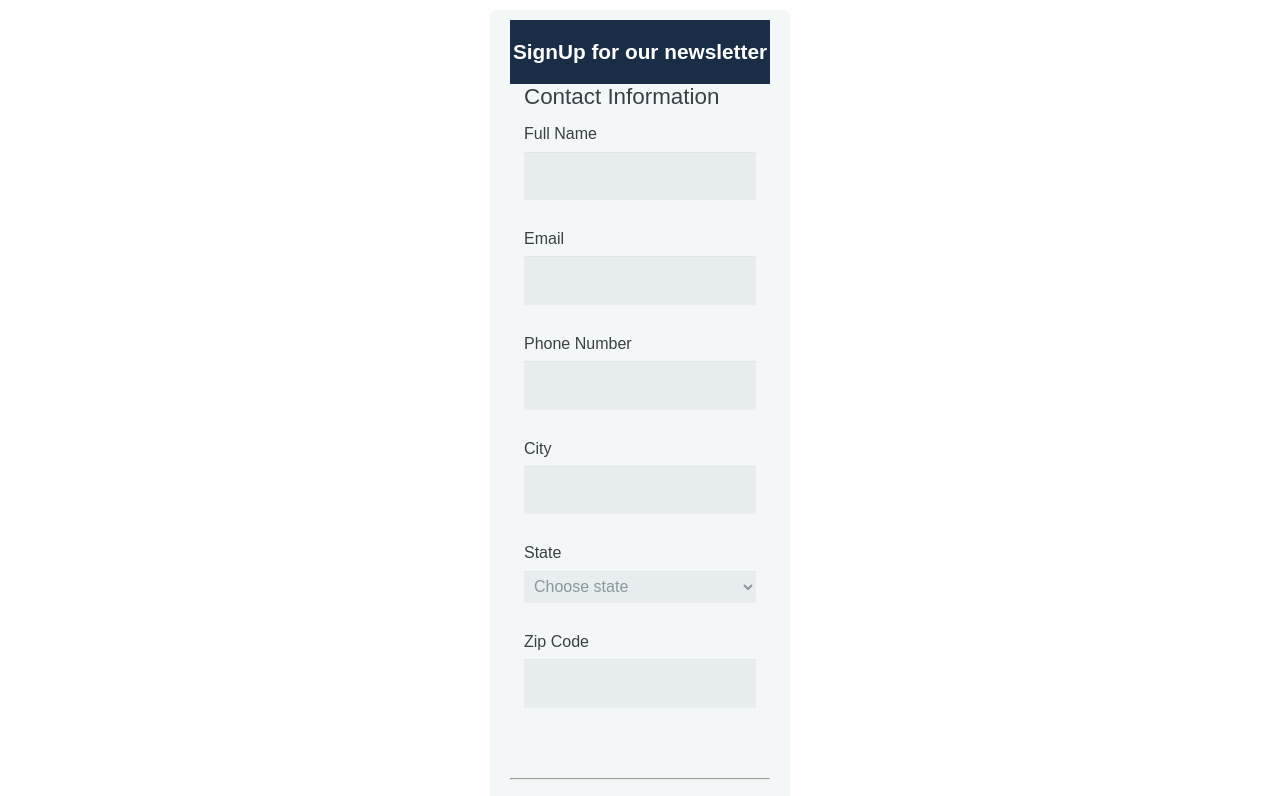
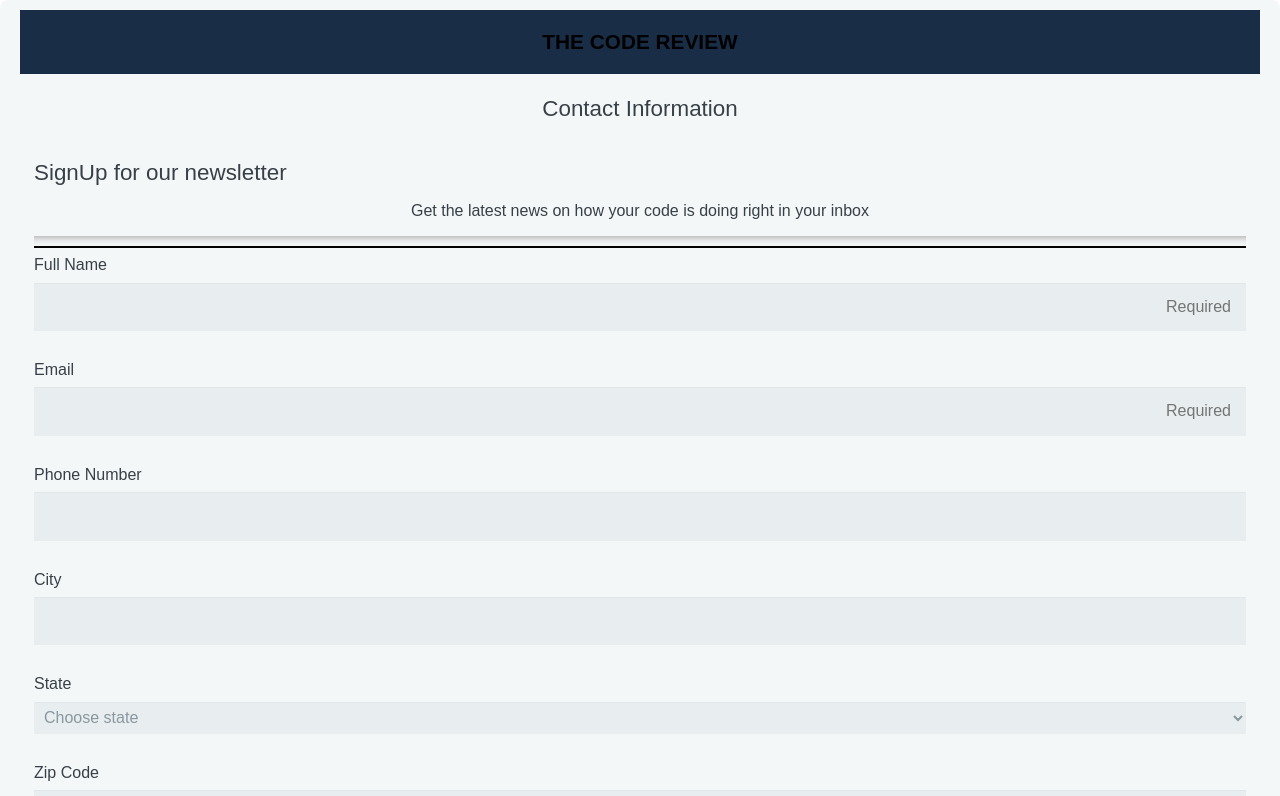
Before and after one commit to 20H-Talent/ikigai-project-3-tonyrm06, a plain HTML site: page index.html in a window 1280 px wide. Shown: the top 796 px of the page. Drawn offline with Linux system fonts and the light colour scheme.

Commit message:
header P

```diff
--- a/css/main.css
+++ b/css/main.css
@@ -10,19 +10,21 @@ body {
 }
 
 form {
-  max-width: 300px;
-  margin: 10px auto;
+  margin: auto;
   padding: 10px 20px;
   background: #f4f7f8;
   border-radius: 8px;
 }
 
+h1:nth-of-type(1){
+  background-color: #192d47;
+  text-transform: uppercase;
+}
 
   h1 {
-    color: white;
+    color: black;
     margin: 0px auto;
     text-align: center;
-    background-color: #192d47;
     padding: 20px 0 20px;
     font-size: 1.3rem;
 }
@@ -83,8 +85,19 @@ fieldset {
 legend {
   font-size: 1.4em;
   margin-bottom: 10px;
+  text-align: center;
+  padding-top: 1em;
 }
+.center-p{
+  text-align: center;
+}
+legend p{
+  text-align-last: end;
 
+}
+legend:nth-of-type(2){
+ padding-bottom: 1em;
+}
 label {
   display: block;
   margin-bottom: 8px;
@@ -108,7 +121,12 @@ label.light {
   text-shadow: 0 1px 0 rgba(255,255,255,0.2);
   border-radius: 100%;
 }
-
+hr.style1 {
+	height: 10px;
+	border: 0;
+  box-shadow: 0 10px 10px -10px #8c8b8b inset;
+  border-bottom: 2px solid black;
+}
 
 /* Customize the label (the container) */
 .container {
@@ -240,3 +258,12 @@ height: 8px;
 border-radius: 50%;
 background: white;
 }
+
+
+  input[type='text']{
+    text-align:right;
+    }
+
+    input[type='email']{
+      text-align:right;
+      }
--- a/index.html
+++ b/index.html
@@ -11,17 +11,23 @@
 
       <form action="index.html" method="post">
 
-        <h1>SignUp for our newsletter</h1>
 
+          <h1>the code review</h1>
         <fieldset>
+            <div class="center-p">
+                    <legend>SignUp for our newsletter</legend>
+                    <p> Get the latest news on how your code is doing right in your inbox</p>
+            </div>
+                    <hr class="style1">
 
           <legend>Contact Information</legend>
 
           <label for="name">Full Name</label>
-          <input type="text" id="name" name="user_name">
+          <input type="text" name="name" value="" id="name" placeholder="Required" required="">
 
-          <label for="mail">Email</label>
-          <input type="email" id="mail" name="user_email">
+          <label for="email">Email</label>
+          <input type="email" name="email" value="" id="email" placeholder="Required" required="">
+
 
           <label for="number">Phone Number</label>
           <input type="Phone Number" id="number" name="user_number">
```
